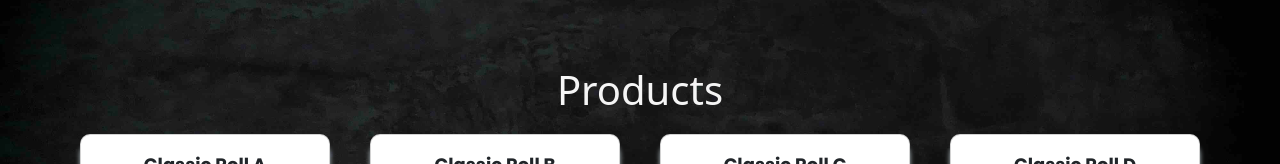
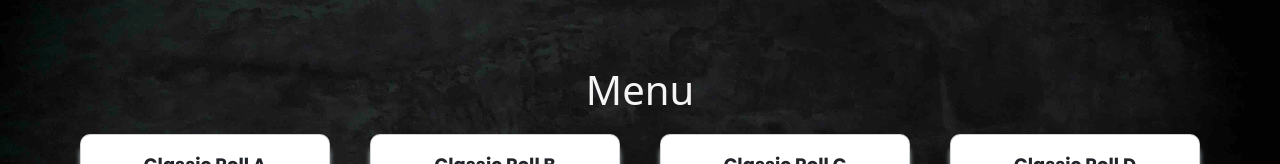
Before and after one commit to kevinlam11/GatewayV2, a plain HTML site: page menu.html in a window 1280 px wide. Shown: the part 218-382 px from the top of the page. Drawn offline with nearby package versions, Linux system fonts and the light colour scheme.

Commit message:
updated product

```diff
--- a/menu.html
+++ b/menu.html
@@ -32,7 +32,7 @@
 
   <section class="product-list">
     <div>
-      <h1 class="align-center">Products</h1>
+      <h1 class="align-center">Menu</h1>
     </div>
 
     <div class="product-container">
```
